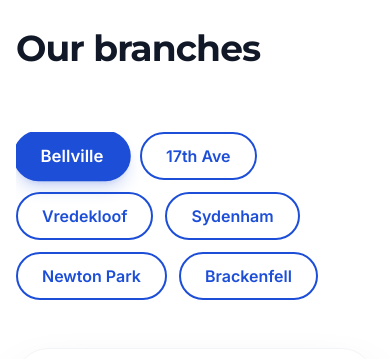
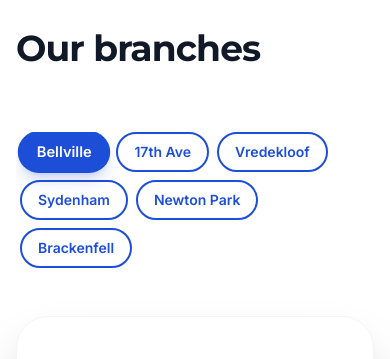
Before and after one commit to pottie2288/king-cars-website, a React (Vite) app: page / in a window 390 px wide. Shown: the part 5900-6259 px from the top of the page. Built offline with nearby package versions, Linux system fonts and the light colour scheme.

Commit message:
Fix styling of pill buttons to improve mobile view and prevent clipping

```diff
--- a/src/pages/HomePage.tsx
+++ b/src/pages/HomePage.tsx
@@ -499,12 +499,12 @@ function BranchSection() {
   return (
     <div className="space-y-8">
       {/* Branch Tabs */}
-      <div className="flex flex-wrap gap-3 overflow-x-auto pb-4 scrollbar-hide">
+      <div className="flex flex-wrap gap-2 sm:gap-3 overflow-x-auto pb-4 scrollbar-hide px-1">
         {branches.map((branch) => (
           <button
             key={branch.id}
             onClick={() => setActiveBranch(branch)}
-            className={`px-6 py-2.5 rounded-full border-2 font-semibold transition-all duration-300 whitespace-nowrap ${activeBranch.id === branch.id
+            className={`px-4 sm:px-6 py-2 sm:py-2.5 rounded-full border-2 text-sm sm:text-base font-semibold transition-all duration-300 whitespace-nowrap ${activeBranch.id === branch.id
               ? 'bg-king-blue border-king-blue text-white shadow-lg shadow-king-blue/20 scale-105'
               : 'border-king-blue text-king-blue hover:bg-king-blue/5'
               }`}
```
